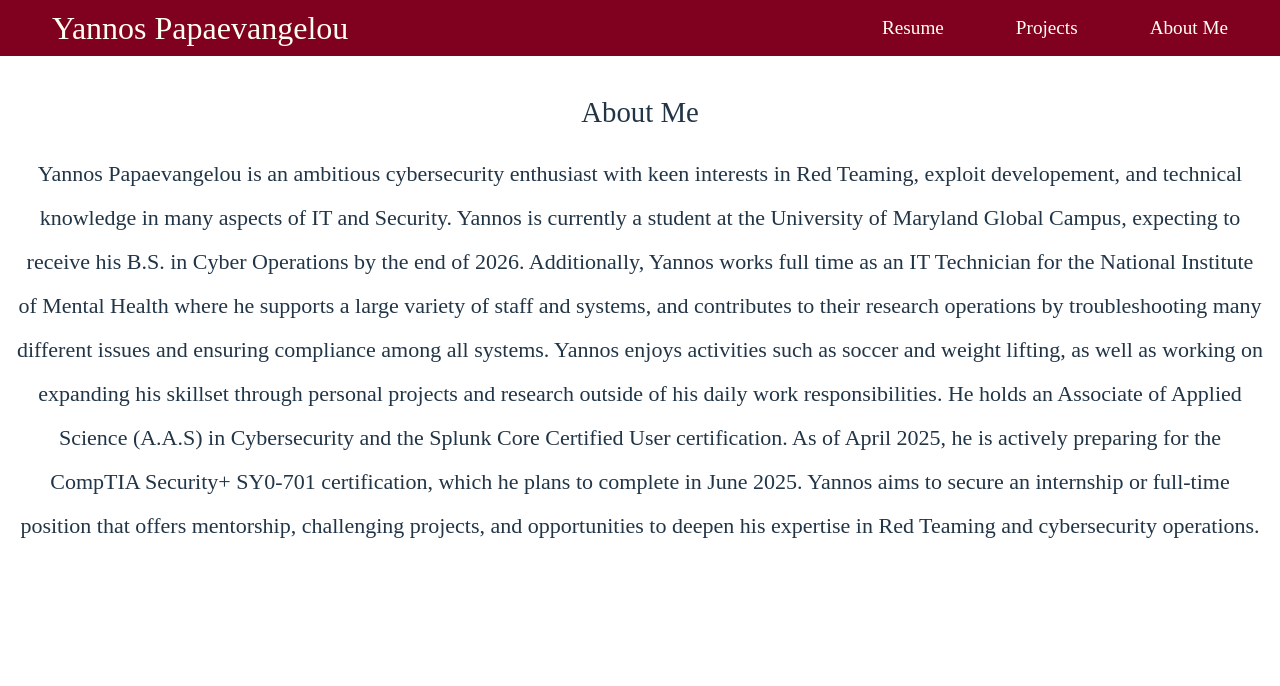
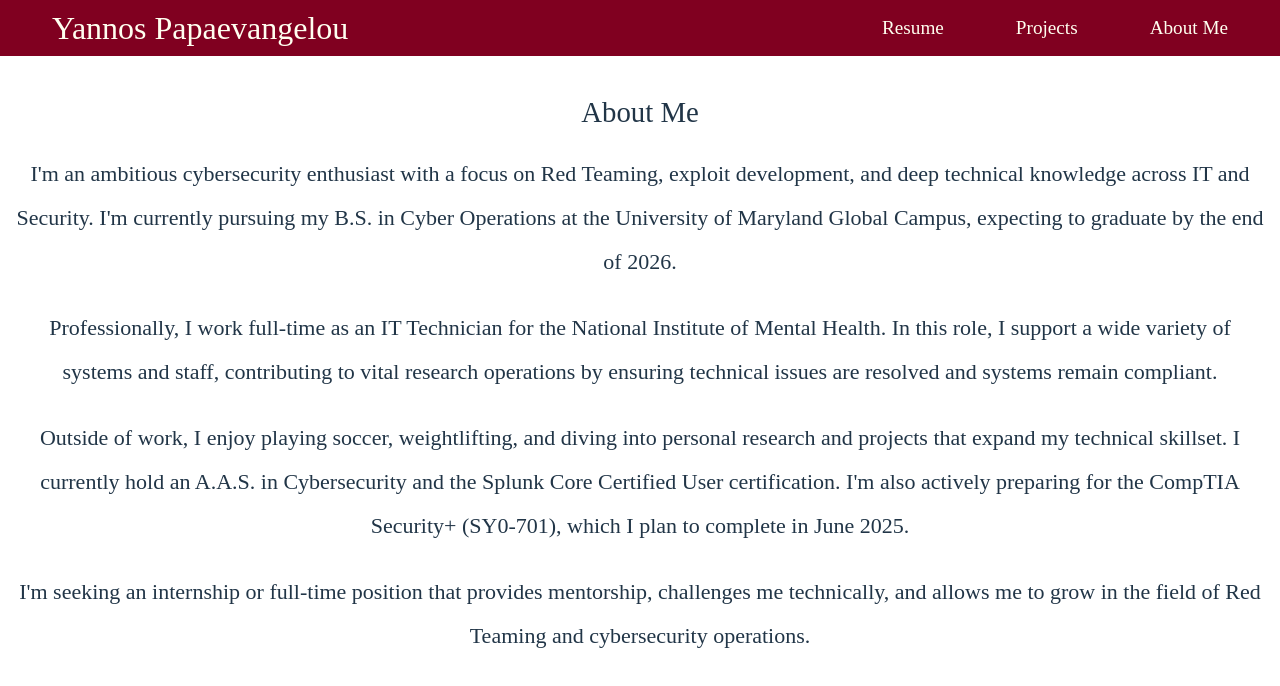
Before and after one commit to Yankbot/Professional-Portfolio, a React (Vite) app: page /#/about in a window 1280 px wide. Shown: the top 686 px of the page. Built offline with nearby package versions, Linux system fonts and the light colour scheme.

Commit message:
Update AboutMe.jsx

```diff
--- a/src/pages/AboutMe.jsx
+++ b/src/pages/AboutMe.jsx
@@ -3,7 +3,18 @@ export default function AboutMe() {
     <div>
         <h1 style={{padding: ".5rem"}}>About Me</h1>
         <div style={{textAlign: "center", fontSize: "22px", padding: "0rem", maxWidth: "1900px", lineHeight: "2"}}>
-            <p> Yannos Papaevangelou is an ambitious cybersecurity enthusiast with keen interests in Red Teaming, exploit developement, and technical knowledge in many aspects of IT and Security. Yannos is currently a student at the University of Maryland Global Campus, expecting to receive his B.S. in Cyber Operations by the end of 2026. Additionally, Yannos works full time as an IT Technician for the National Institute of Mental Health where he supports a large variety of staff and systems, and contributes to their research operations by troubleshooting many different issues and ensuring compliance among all systems. Yannos enjoys activities such as soccer and weight lifting, as well as working on expanding his skillset through personal projects and research outside of his daily work responsibilities. He holds an Associate of Applied Science (A.A.S) in Cybersecurity and the Splunk Core Certified User certification. As of April 2025, he is actively preparing for the CompTIA Security+ SY0-701 certification, which he plans to complete in June 2025. Yannos aims to secure an internship or full-time position that offers mentorship, challenging projects, and opportunities to deepen his expertise in Red Teaming and cybersecurity operations. </p>
+           <p>
+          I'm an ambitious cybersecurity enthusiast with a focus on Red Teaming, exploit development, and deep technical knowledge across IT and Security. I'm currently pursuing my B.S. in Cyber Operations at the University of Maryland Global Campus, expecting to graduate by the end of 2026.
+        </p>
+        <p>
+          Professionally, I work full-time as an IT Technician for the National Institute of Mental Health. In this role, I support a wide variety of systems and staff, contributing to vital research operations by ensuring technical issues are resolved and systems remain compliant.
+        </p>
+        <p>
+          Outside of work, I enjoy playing soccer, weightlifting, and diving into personal research and projects that expand my technical skillset. I currently hold an A.A.S. in Cybersecurity and the Splunk Core Certified User certification. I'm also actively preparing for the CompTIA Security+ (SY0-701), which I plan to complete in June 2025.
+        </p>
+        <p>
+          I'm seeking an internship or full-time position that provides mentorship, challenges me technically, and allows me to grow in the field of Red Teaming and cybersecurity operations.
+        </p>
         </div>
     </div>
     );
```
